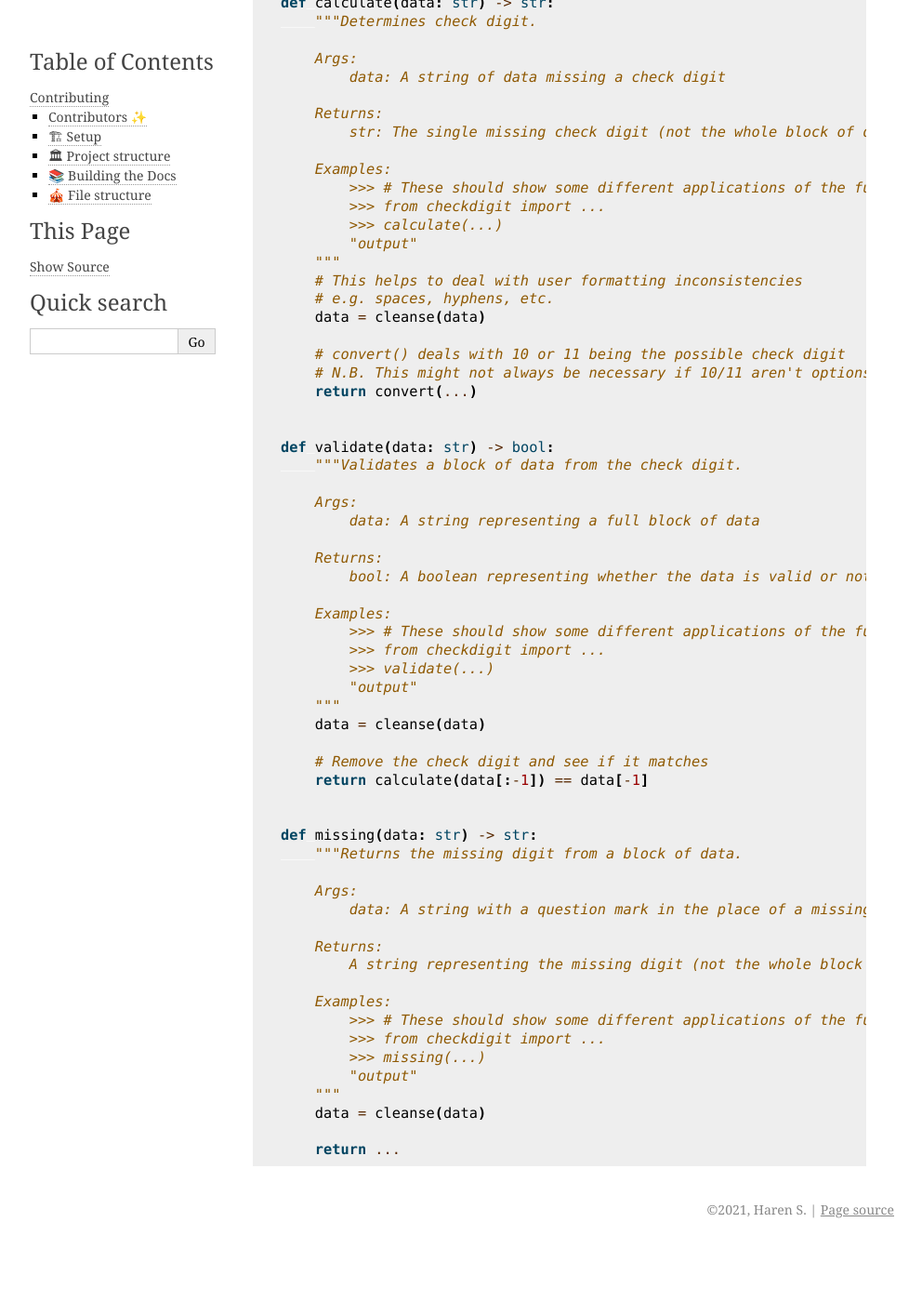
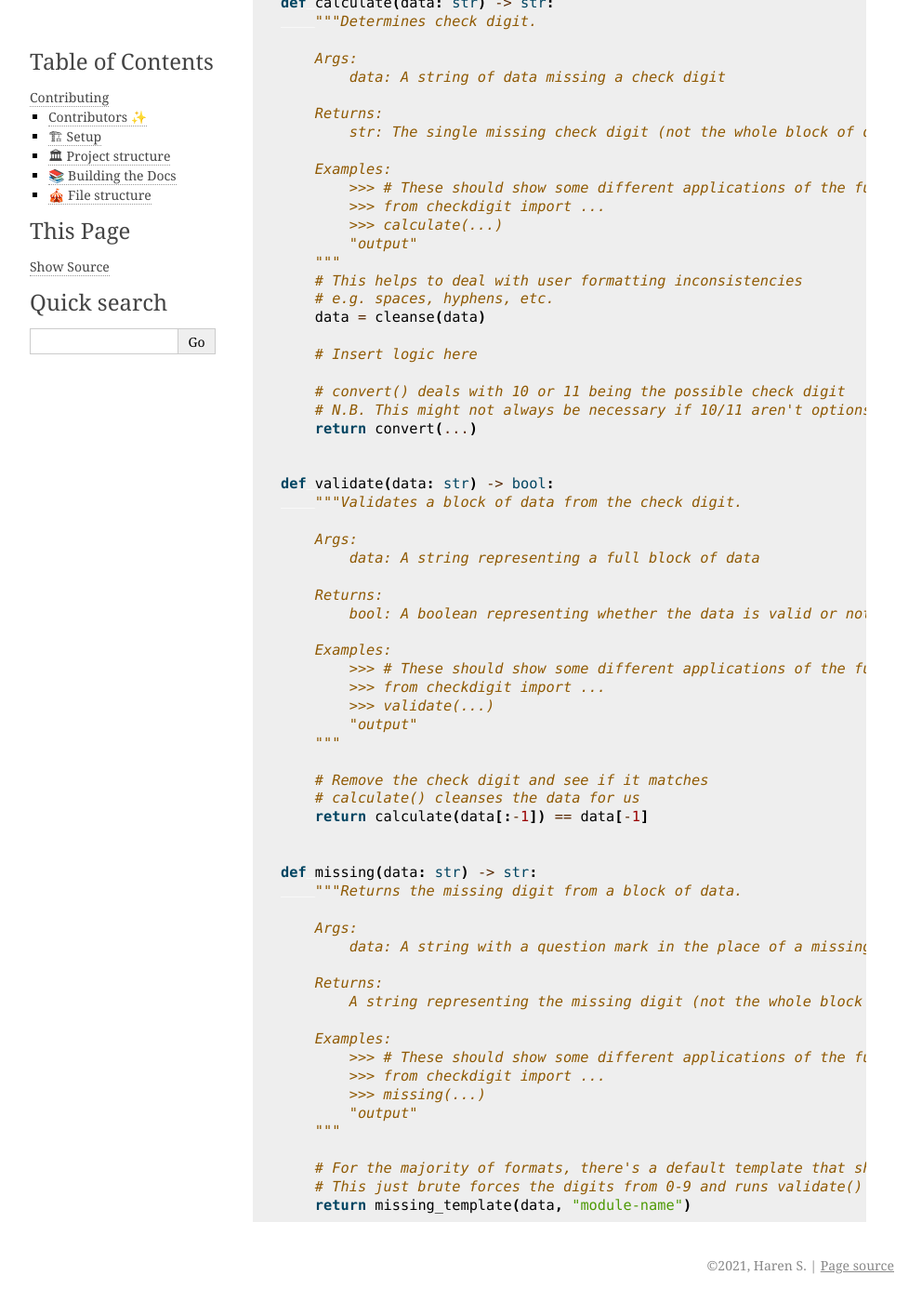
Before and after one commit to harens/checkdigit, a Sphinx documentation site: the page built from docs/source/contributing.rst, in a window 1280 px wide and 1400 px high, scrolled down 1843 px. Shown: the whole window at 93% size, without its empty margins (148-1140 px from the left). Built offline with Sphinx 7.4.7, drawn with Linux system fonts in a browser that asks for light colours; before the commit the page ends 3183 px from its top, so only the background shows below that; some of the changed text lies outside the part shown.

Commit message:
Document missing_template

```diff
--- a/docs/source/contributing.rst
+++ b/docs/source/contributing.rst
@@ -91,7 +91,7 @@ Each of the Python files follow the same general format:
 
     # License + File docstring
 
-    from checkdigit._data import cleanse, convert
+    from checkdigit._data import cleanse, convert, missing_template
 
 
     def calculate(data: str) -> str:
@@ -113,6 +113,8 @@ Each of the Python files follow the same general format:
         # e.g. spaces, hyphens, etc.
         data = cleanse(data)
 
+        # Insert logic here
+
         # convert() deals with 10 or 11 being the possible check digit
         # N.B. This might not always be necessary if 10/11 aren't options (e.g. binary parity)
         return convert(...)
@@ -133,9 +135,9 @@ Each of the Python files follow the same general format:
             >>> validate(...)
             "output"
         """
-        data = cleanse(data)
 
         # Remove the check digit and see if it matches
+        # calculate() cleanses the data for us
         return calculate(data[:-1]) == data[-1]
 
 
@@ -154,6 +156,7 @@ Each of the Python files follow the same general format:
             >>> missing(...)
             "output"
         """
-        data = cleanse(data)
 
-        return ...
+        # For the majority of formats, there's a default template that should work well
+        # This just brute forces the digits from 0-9 and runs validate() on it.
+        return missing_template(data, "module-name")
```
Also changed, not shown: other parts of docs/source/contributing.rst (+1 -1 lines), 1 other file.
